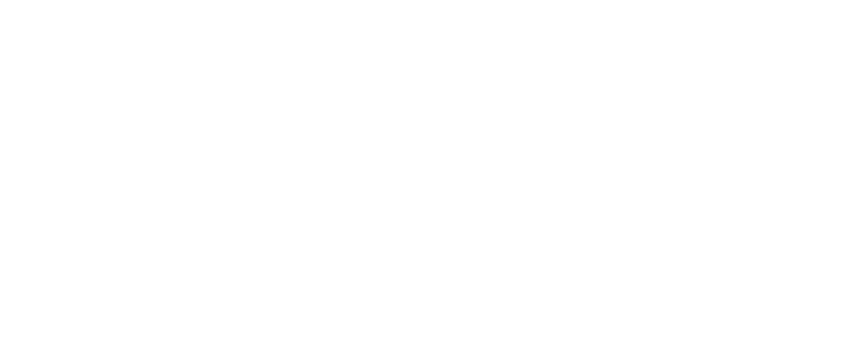
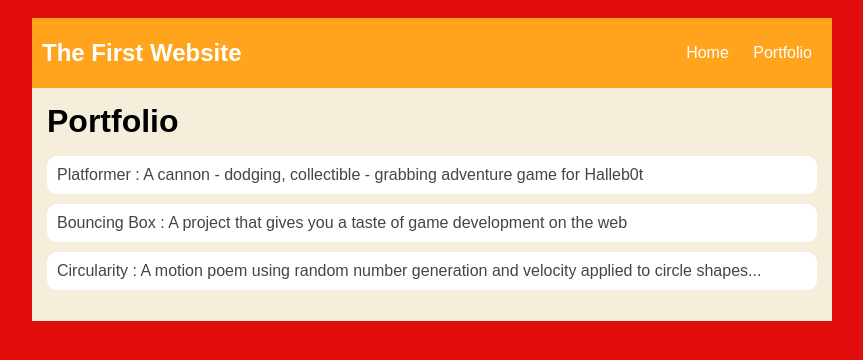
Before and after one commit to BrendynBlanchard/BrendynBlanchard, a plain HTML site: page portfolio.html in a window 1280 px wide. Shown: the whole page, without its empty margins (208-1071 px from the left). Drawn offline with Linux system fonts and the light colour scheme.

Commit message:
first web

```diff
--- a/portfolio.html
+++ b/portfolio.html
@@ -0,0 +1,113 @@
+<html></html>
+    <head>
+        <title>Brendyn's Portfolio</title>
+
+        <style type="text/css">
+          body {
+              background: rgb(228, 13, 13);
+              color: rgb(255, 96, 33);
+              padding: 10px;
+              font-family: arial;
+          }
+          header {
+              font-size: 1.5em;
+              font-weight: bold;
+          }
+
+          #all-contents {
+              max-width: 800px;
+              margin: auto;
+          }
+
+          /* navigation menu */
+          nav {
+              background: rgb(255, 164, 28);
+              margin: 0 auto;
+              display: flex;
+              padding: 10px;
+          }
+          h1 {
+              display: flex;
+              align-items: center;
+              color: rgb(255, 255, 255);
+              flex: 1;
+              margin: 0;
+          }
+          #nav-ul {
+              list-style-image: none;
+          }
+          .nav-li {
+              display: inline-block;
+              padding: 0 10px;
+          }
+          .nav-a {
+              text-decoration: none;
+              color: #fff;
+          }
+
+          /* main container area beneath menu */
+          main {
+              background: rgb(245, 238, 219);
+              display: flex;
+          }
+          .content {
+              flex: 1;
+              padding: 15px;
+          }
+
+                   /* portfolio styles */
+         .content h1 {
+             color: black;
+         }
+
+         #portfolio {
+             list-style-type: none;
+             padding-left: 0;
+         }
+
+         #portfolio li {
+             background: #fff;
+             padding: 10px;
+             border-radius: 10px;
+             margin-bottom: 10px;
+         }
+
+         #portfolio li:hover {
+             background: #eee;
+         }
+
+         #portfolio a {
+             text-decoration: none;
+             color: #454545;
+         }
+      </style>
+    </head>
+
+    <body>
+      <div id="all-contents">
+        <nav>
+            <h1>The First Website</h1>
+            <ul id="nav-ul">
+               <li class="nav-li">
+               <a class="nav-a" href="index.html">Home</a>
+             </li>
+             <li class="nav-li">
+               <a class="nav-a" href="portfolio.html">Portfolio</a>
+             </li>
+         </ul>
+     </nav>
+
+     <main>
+        <div class="content">
+          <h1>Portfolio</h1>
+            <ul id="portfolio">
+              <li><a href="projects/platformer/">Platformer : A cannon - dodging, collectible - grabbing adventure game for Halleb0t</a></li>
+              <li><a href="projects/bouncing-box/">Bouncing Box : A project that gives you a taste of game development on the web </a></li>
+              <li><a href="projects/circularity/">Circularity : A motion poem using random number generation and velocity applied to circle shapes...</a></li>
+            </ul>
+        </div>
+     </main>
+
+      </div>
+    </body>
+</html>
--- a/style.css
+++ b/style.css
@@ -1,7 +1,7 @@
 
 body {
-    background: rgb(0, 0, 0);
-    color: rgb(255, 0, 0);
+    background: rgb(255, 117, 53);
+    color: rgb(0, 0, 0);
     padding: 10px;
     font-family: arial;
   }
@@ -13,7 +13,7 @@ body {
 
   /* navigation menu */
   nav {
-    background: rgb(239, 80, 41);
+    background: rgb(255, 255, 255);
    margin: 0 auto;
     display: flex;
     padding: 10px;
@@ -36,7 +36,7 @@ body {
   }
   a {
     text-decoration: none;
-    color: #fbff00;
+    color: #6655ff;
   }
 
   /* main container area beneath menu */
```
Also changed, not shown: index.html (+1 -1 lines).
